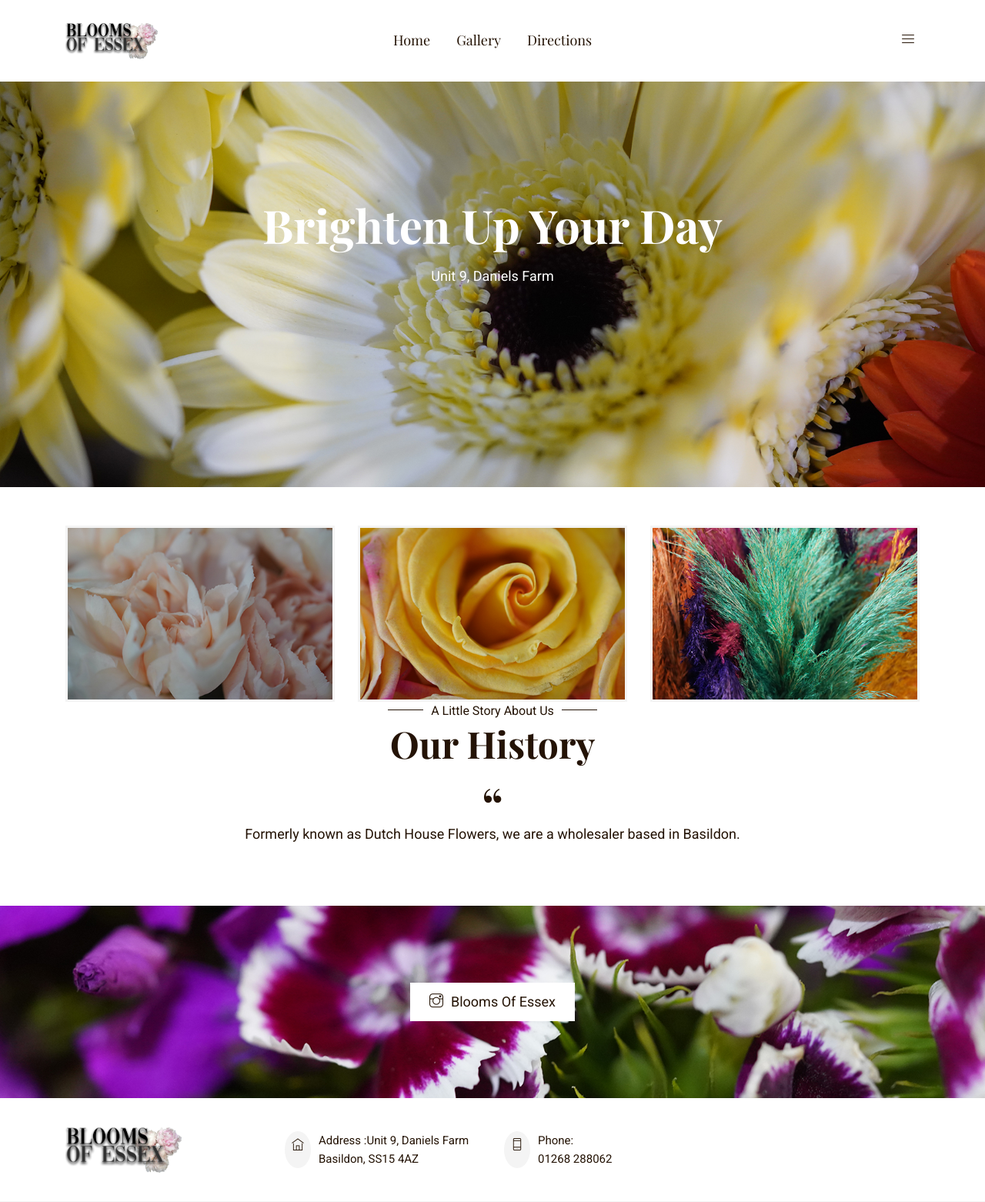
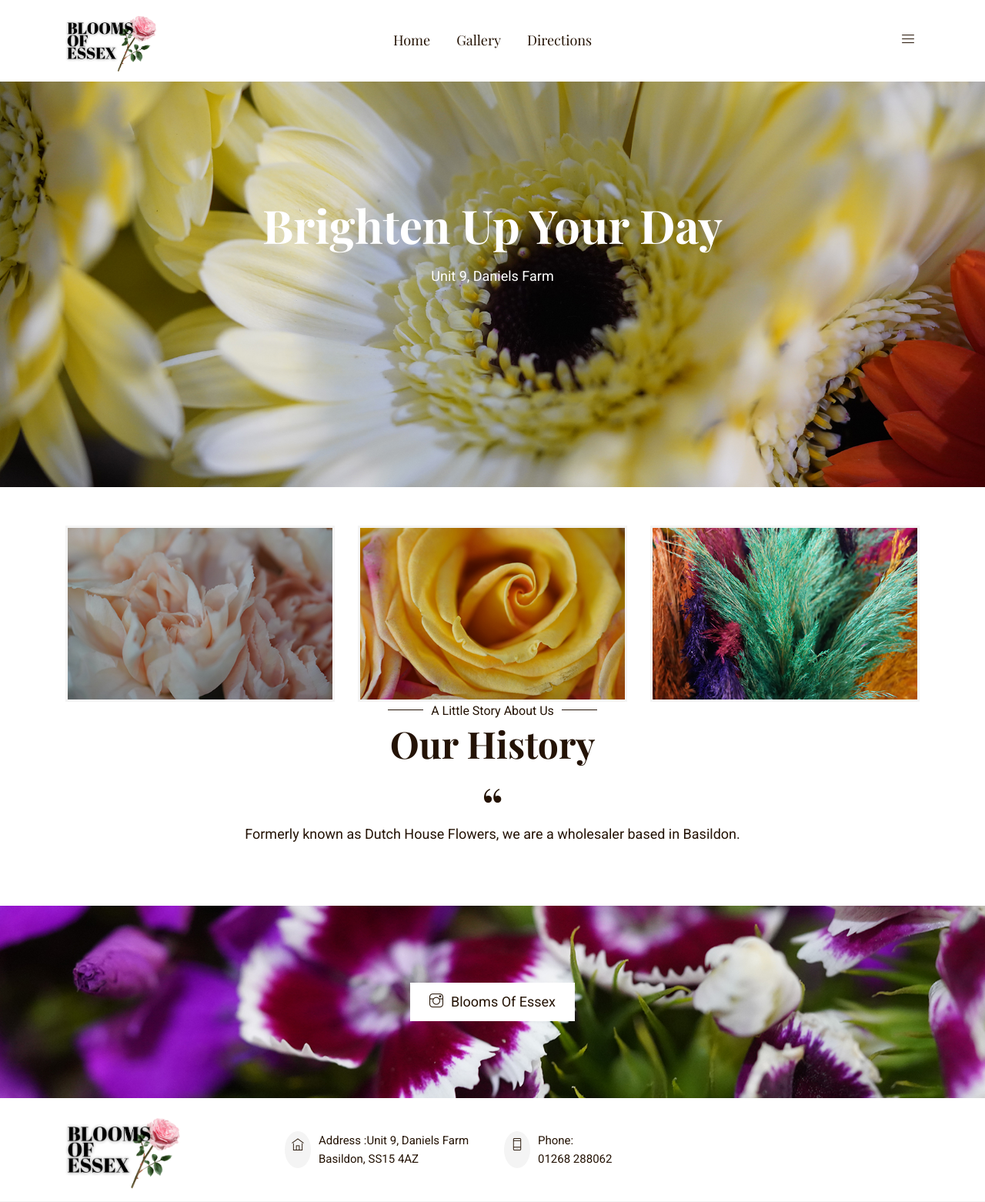
Before and after one commit to georgenunya/blooms, a plain HTML site: page index.html in a window 1280 px wide. Shown: the whole page at 77% size. Drawn offline with nearby package versions, Linux system fonts and the light colour scheme.

Commit message:
logo change

```diff
--- a/index.html
+++ b/index.html
@@ -47,7 +47,7 @@
             <div class="row js-compare">
               <div class="col-lg-3 st2-col-lapt-3 col-md-3 col-3">
                 <div class="st2-header-logo">
-                  <img src="images/logo2.png" height="151" width="108" alt="Logo">
+                  <img src="images/logo3.png" height="151" width="108" alt="Logo">
                 </div>
               </div>
               <div class="col-lg-6 hide-reponsive js-dad">
@@ -220,7 +220,7 @@
               <div class="col-12 col-md-12 col-lg-3 custom-col-pt col-xl-3">
                 <div class="f-content-st2-logo">
                   <a href="index.html" class="nk-nav-logo">
-                    <img src="images/logo2.png" alt="logo" width="151" height="108">
+                    <img src="images/logo3.png" alt="logo" width="151" height="108">
                   </a>
                 </div>
               </div>
```
Also changed, not shown: contact.html (+17 -8 lines), gallery.html (+2 -2 lines), images/logo3.png (added).
